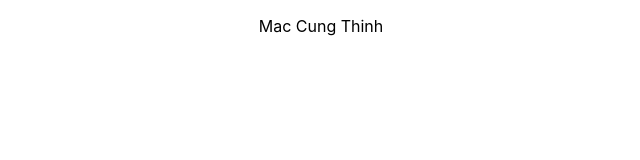
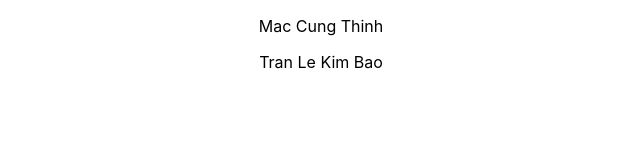
Before and after one commit to HieuNT22012296/PSWeb_Client, a React (Create React App) app: page / in a window 1280 px wide. Shown: the top 160 px of the page, without its empty margins (319-959 px from the left). Built offline with nearby package versions, Linux system fonts and the light colour scheme.

Commit message:
Bao moi commint

```diff
--- a/src/App.js
+++ b/src/App.js
@@ -5,6 +5,7 @@ function App() {
   return (
     <div className="App">
       <p>Mac Cung Thinh</p>
+      <p>Tran Le Kim Bao</p>
     </div>
   );
 }
```
